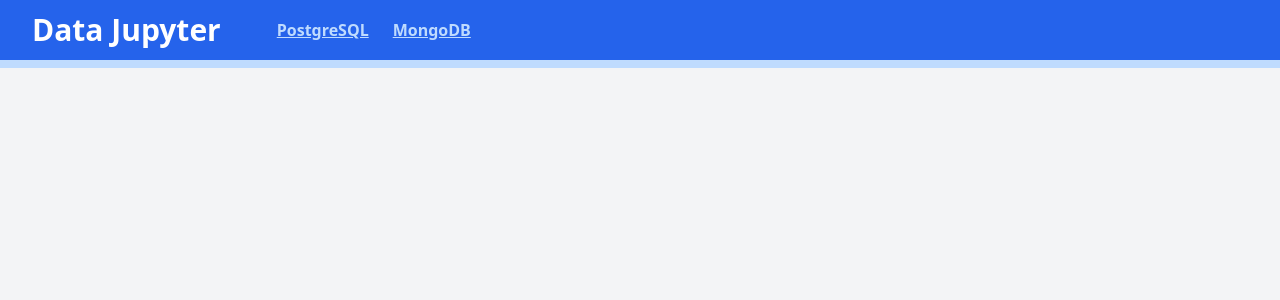
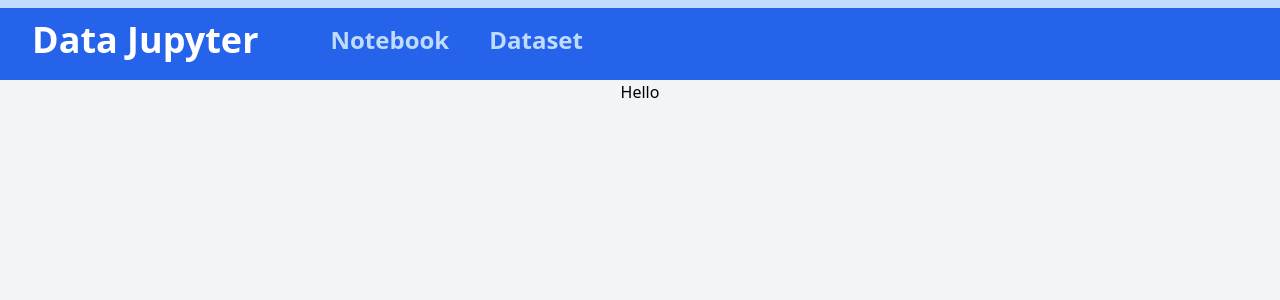
Before and after one commit to alvin-yang68/Data-Jupyter, a React (Create React App) app in the folder frontend/: page /dataset in a window 1280 px wide. Shown: the top 300 px of the page. Built offline with nearby package versions, Linux system fonts and the light colour scheme.

Commit message:
Frontend: Changed navbar and added DatasetView

```diff
--- a/frontend/src/App.tsx
+++ b/frontend/src/App.tsx
@@ -9,6 +9,7 @@ import ErrorAlert from './components/ErrorAlert';
 import { DatabaseModel } from './types';
 import HomeView from './views/HomeView';
 import NotebookView from './views/NotebookView';
+import DatasetView from './views/DatasetView';
 
 export default function App(): React.ReactElement {
   return (
@@ -28,6 +29,10 @@ export default function App(): React.ReactElement {
           <Route exact path="/mongodb">
             <NotebookView key="mongodb" databaseModel={DatabaseModel.Mongodb} />
           </Route>
+
+          <Route exact path="/dataset">
+            <DatasetView />
+          </Route>
         </Switch>
       </main>
 
--- a/frontend/src/components/NavBar.tsx
+++ b/frontend/src/components/NavBar.tsx
@@ -1,36 +1,43 @@
 import React from 'react';
-import { useDispatch } from 'react-redux';
 import { Link } from 'react-router-dom';
 
-import { selectDatabaseModel } from '../slices/notebook';
-
 export default function NavBar(): React.ReactElement {
-  const dispatch = useDispatch();
-
   return (
-    <nav className="fixed z-10 w-screen flex flex-row items-center py-1 bg-blue-600 border-b-8 border-blue-200">
-      <div className="flex flex-row items-center gap-6 text-white">
-        <Link
-          to="/"
-          onClick={() => dispatch(selectDatabaseModel(null))}
-          className="no-underline py-2 px-8 hover:text-gray-300"
-        >
-          <h1 className="font-bold text-3xl">Data Jupyter</h1>
+    <nav className="fixed z-10 h-20 w-screen flex flex-row items-start py-1 bg-blue-600 border-t-8 border-blue-200">
+      <div id="Logo" className="flex flex-row items-center gap-6 text-white">
+        {/* Home page */}
+        <Link to="/">
+          <h1 className="py-2 px-8 font-bold text-4xl hover:text-gray-300 no-underline">
+            Data Jupyter
+          </h1>
         </Link>
 
-        <Link
-          to="/postgresql"
-          className="underline py-2 text-blue-200 hover:text-white"
-        >
-          <h1 className="font-bold text-l">PostgreSQL</h1>
+        {/* Notebook (dropdown) */}
+        <ul id="Notebook" className="dropdown flex flex-col">
+          <li className="px-4 cursor-default">
+            <h1 className="text-blue-200 text-2xl font-bold">Notebook</h1>
+          </li>
+
+          <div className="pt-16 dropdown-content absolute hidden text-blue-200">
+            <Link to="/postgresql">
+              <li className="px-4 border-t-2 border-blue-200 bg-blue-600 hover:bg-blue-800 hover:text-white">
+                <h2 className="font-bold text-xl">PostgreSQL</h2>
+              </li>
+            </Link>
+
+            <Link to="/mongodb">
+              <li className="px-4 border-t-2 border-blue-200 bg-blue-600 hover:bg-blue-800 hover:text-white">
+                <h2 className="font-bold text-xl">MongoDB</h2>
+              </li>
+            </Link>
+          </div>
+        </ul>
+
+        {/* Dataset */}
+        <Link to="/dataset">
+          <h1 className="text-blue-200 hover:text-white text-2xl font-bold">Dataset</h1>
         </Link>
 
-        <Link
-          to="/mongodb"
-          className="underline py-2 text-blue-200 hover:text-white"
-        >
-          <h1 className="font-bold text-l">MongoDB</h1>
-        </Link>
       </div>
     </nav>
   );
--- a/frontend/src/components/UploadDataset.tsx
+++ b/frontend/src/components/UploadDataset.tsx
@@ -1,26 +1,44 @@
-import React from 'react';
+import React, { useState } from 'react';
 
 import { dispatch } from '../store';
 import { performUploadDataset } from '../slices/notebook';
 
+const uploadCloudIcon = (
+  <svg className="w-8 h-8" fill="currentColor" xmlns="http://www.w3.org/2000/svg" viewBox="0 0 20 20">
+    <path d="M16.88 9.1A4 4 0 0 1 16 17H5a5 5 0 0 1-1-9.9V7a3 3 0 0 1 4.52-2.59A4.98 4.98 0 0 1 17 8c0 .38-.04.74-.12 1.1zM11 11h3l-4-4-4 4h3v3h2v-3z" />
+  </svg>
+);
+
+const circleCheckIcon = (
+  <svg xmlns="http://www.w3.org/2000/svg" className="h-6 w-6" fill="none" viewBox="0 0 24 24" stroke="currentColor">
+    <path strokeLinecap="round" strokeLinejoin="round" strokeWidth={2} d="M9 12l2 2 4-4m6 2a9 9 0 11-18 0 9 9 0 0118 0z" />
+  </svg>
+);
+
 export default function UploadDataset(): React.ReactElement {
+  const [filename, setFilename] = useState<string | null>(null);
+
   const handleChange = (e: React.ChangeEvent<HTMLInputElement>) => {
     if (!e.target.files || e.target.files.length === 0) return;
 
+    const file = e.target.files[0];
+    setFilename(file.name);
+
     // Attach to a `FormData` with an encoding type of "multipart/form-data"
     const formData = new FormData();
-    formData.append('file', e.target.files[0]);
+    formData.append('file', file);
 
-    dispatch(performUploadDataset(formData));
+    dispatch(performUploadDataset(formData))
+      .catch(() => setFilename(null));
   };
 
   return (
     <div className="mx-auto w-64">
       <label htmlFor="file" className="w-64 flex flex-col items-center px-4 py-6 bg-white text-blue-600 rounded-lg shadow-lg tracking-wide uppercase border border-blue-600 cursor-pointer hover:bg-blue-600 hover:text-white">
-        <svg className="w-8 h-8" fill="currentColor" xmlns="http://www.w3.org/2000/svg" viewBox="0 0 20 20">
-          <path d="M16.88 9.1A4 4 0 0 1 16 17H5a5 5 0 0 1-1-9.9V7a3 3 0 0 1 4.52-2.59A4.98 4.98 0 0 1 17 8c0 .38-.04.74-.12 1.1zM11 11h3l-4-4-4 4h3v3h2v-3z" />
-        </svg>
-        <span className="mt-2 text-base leading-normal">Select a CSV file</span>
+        {filename ? circleCheckIcon : uploadCloudIcon}
+        <span className="mt-2 text-base leading-normal">
+          {filename || 'Select a CSV file'}
+        </span>
         <input
           id="file"
           type="file"
--- a/frontend/src/index.css
+++ b/frontend/src/index.css
@@ -1,6 +1,14 @@
 @tailwind base;
 @tailwind components;
 @tailwind utilities;
+
+/*
+:hover is a pseudo-selector, i.e. this will only select dropdown class which is hovered.
+Recall that > symbol means it is selecting its child, i.e. dropdown-content the child of dropdown.
+*/
+.dropdown:hover > .dropdown-content {
+  display: block;
+}
 
 .button {
   @apply flex flex-row items-center rounded px-3 py-2 m-1 text-white font-bold active:bg-blue-900;
--- a/frontend/src/slices/notebook.tsx
+++ b/frontend/src/slices/notebook.tsx
@@ -14,6 +14,7 @@ export type NotebookState = {
   loading: boolean;
   error: {timestamp: number, message: string} | null;
   databaseModel: DatabaseModel | null;
+  datasets: string[];
   selectedDataset: string | null;
   modalMode: ModalMode;
 }
@@ -22,6 +23,7 @@ const initialState: NotebookState = {
   loading: false,
   error: null,
   databaseModel: null,
+  datasets: [],
   selectedDataset: null,
   modalMode: ModalMode.None,
 };
--- /dev/null
+++ b/frontend/src/views/DatasetView.tsx
@@ -0,0 +1,9 @@
+import React from 'react';
+
+export default function DatasetView(): React.ReactElement {
+  return (
+    <div className="h-full container mx-auto px-4 py-4 text-center">
+      Hello
+    </div>
+  );
+}
```
